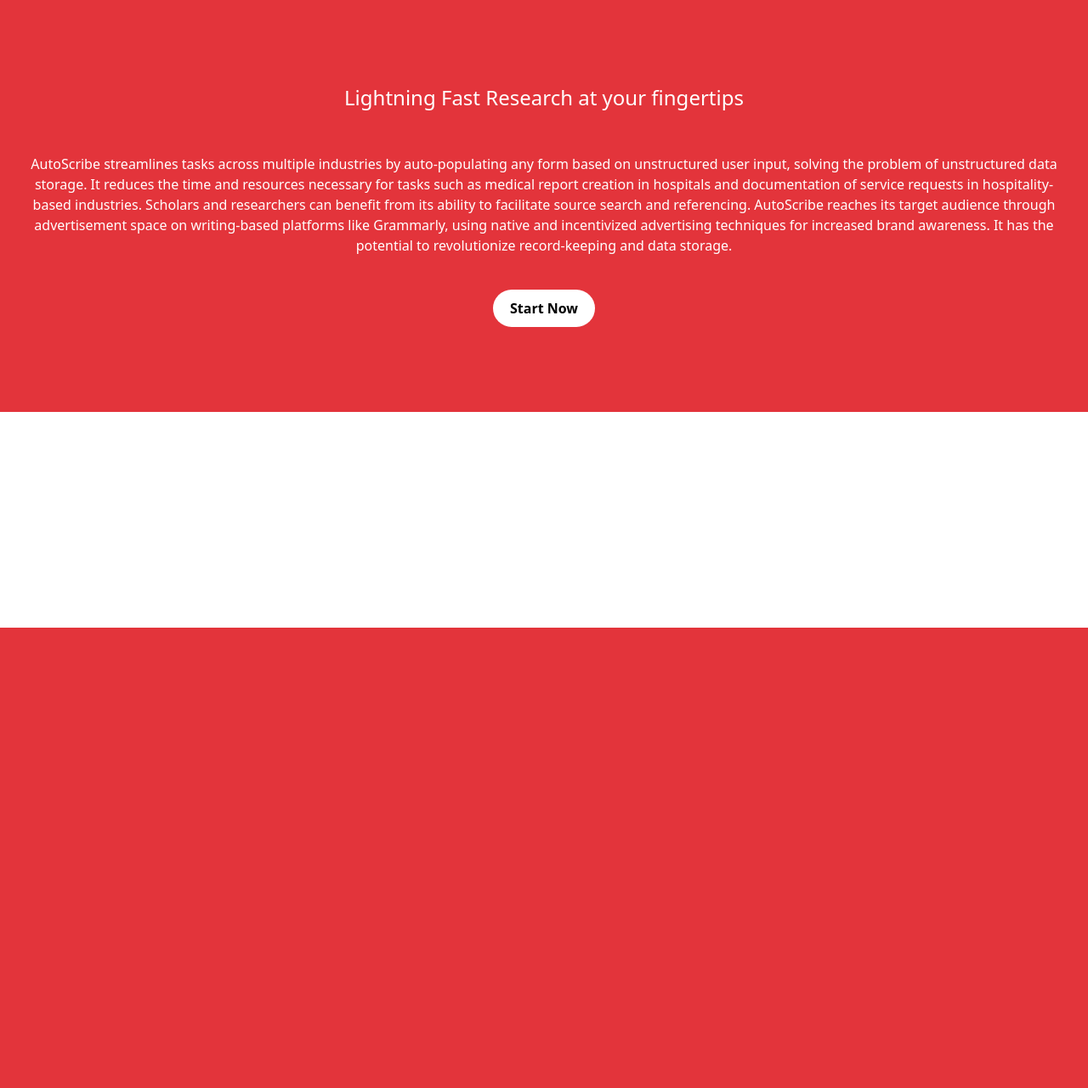
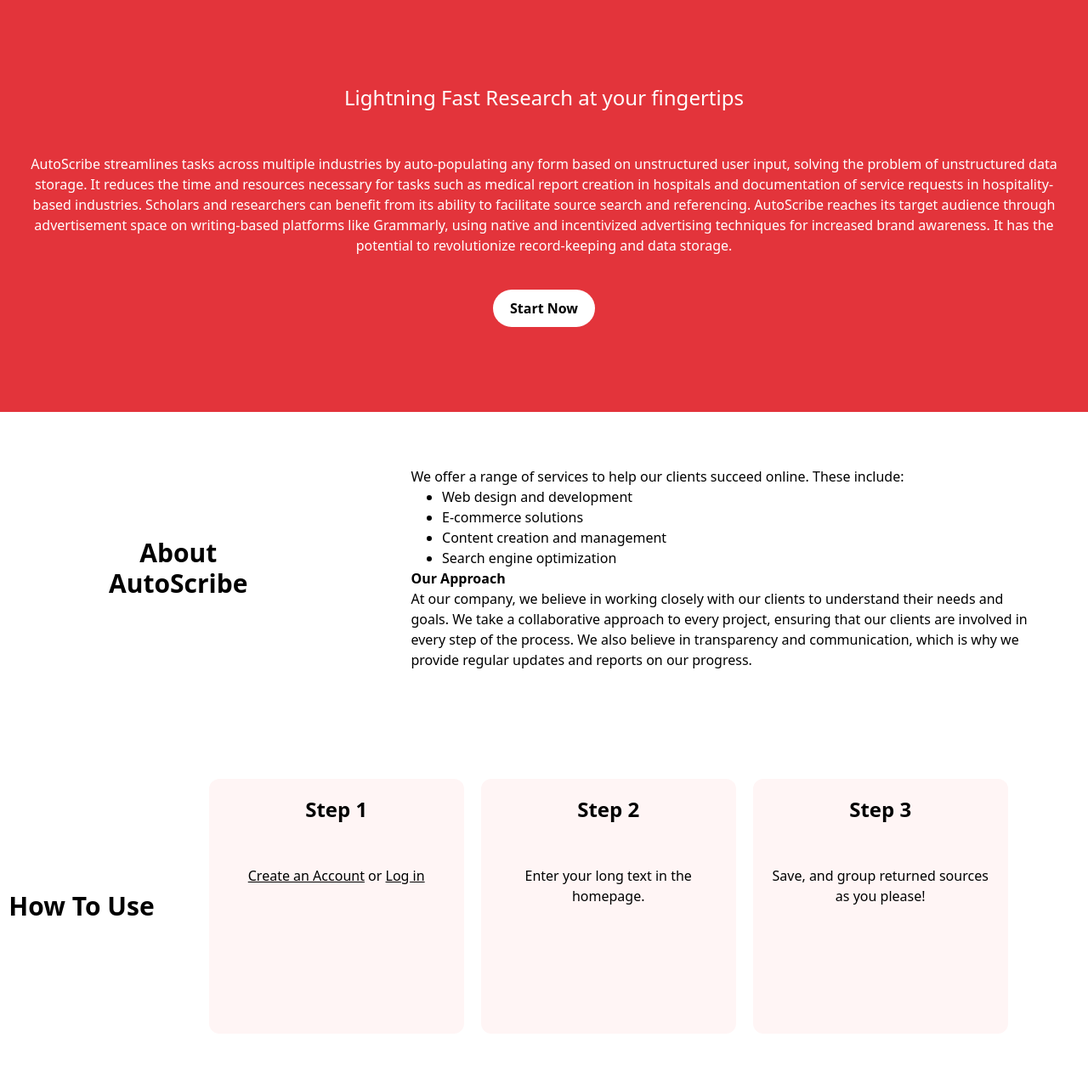
Before and after one commit to Kjramos24/AutoScribe-CIS454, a Flask app: template MyApp/website/templates/index.html in a window 1280 px wide. Shown: the part 61-1342 px from the top of the page at 85% size. Before the commit the page ends 800 px from the top, so only its background shows below. Run offline with Flask 3, Linux system fonts and the light colour scheme; the template is opened without the code that fills it, so the values that code supplies are empty; some libraries are stand-ins or nearby versions.

Commit message:
index changes

```diff
--- a/MyApp/website/templates/index.html
+++ b/MyApp/website/templates/index.html
@@ -12,8 +12,8 @@
         <h1 class="font-bold text-xl float-left">AutoScribe</h1>
 
         <div class="nav-options float-right font-semibold flex items-center">
-          <a class="mr-[10px] ml-[10px]" href="http://">About</a>
-          <a class="mr-[10px] ml-[10px]" href="http://">How to use</a>
+          <a class="mr-[10px] ml-[10px]" href="#about-autoscribe">About</a>
+          <a class="mr-[10px] ml-[10px]" href="#use-steps">How to use</a>
           <input class="mr-[10px] ml-[10px] rounded-full h-[30px] p-[10px]" type="text" name="" id="" />
 
           <div class="user-dropdown float-right">
@@ -44,6 +44,53 @@
       <a href="/MyApp/website/templates/sign_up.html"><button onclick="" class="bg-white font-bold px-[20px] py-[10px] rounded-full block">Start Now</button></a>
     </div>
 
+    <div class="about-autoscribe flex">
+      <div class="about-header flex justify-center items-center p-[10%]">
+        <a name="about-autoscribe"></a>
+        <h class="text-3xl font-bold text-center">About AutoScribe</h2>
+      </div>
+      <div class="about-content p-[5%]">
+        <p>We offer a range of services to help our clients succeed online. These include:</p>
+        <ul class="list-disc ml-[5%]">
+          <li>Web design and development</li>
+          <li>E-commerce solutions</li>
+          <li>Content creation and management</li>
+          <li>Search engine optimization</li>
+        </ul>
+        <h2 class="font-semibold">Our Approach</h2>
+        <p>At our company, we believe in working closely with our clients to understand their needs and goals. We take a collaborative approach to every project, ensuring that our clients are involved in every step of the process. We also believe in transparency and communication, which is why we provide regular updates and reports on our progress.</p>
+      </div>
+    </div>
+
+    <div class="how-to-use flex flex-wrap justify-center items-center">
+      <a name="use-steps"></a>
+      <h2 class="text-3xl font-bold text-center block">How To Use</h2>
+      <div class="step-cards flex m-[5%] justify-center items-center">
+        <div class="card bg-[#FFF5F5] w-[300px] h-[300px] rounded-xl mr-[20px] p-[20px]">
+          <h3 class="text-center font-bold text-2xl">Step 1</h3>
+          <p class="mt-[50px] text-center">
+            <a href="sign_up.html" class="underline">Create an Account</a>
+            or
+            <a href="log_in.html" class="underline">Log in</a>
+          </p>
+        </div>
+
+        <div class="card bg-[#FFF5F5] w-[300px] h-[300px] rounded-xl mr-[20px] p-[20px]">
+          <h3 class="text-center font-bold text-2xl">Step 2</h3>
+          <p class="mt-[50px] text-center">
+            Enter your long text in the homepage.
+          </p>
+        </div>
+
+        <div class="card bg-[#FFF5F5] w-[300px] h-[300px] rounded-xl mr-[20px] p-[20px]">
+          <h3 class="text-center font-bold text-2xl">Step 3</h3>
+          <p class="mt-[50px] text-center">
+            Save, and group returned sources as you please!
+          </p>
+        </div>
+      </div>
+    </div>
+
 
 </body>
 </html>
```
